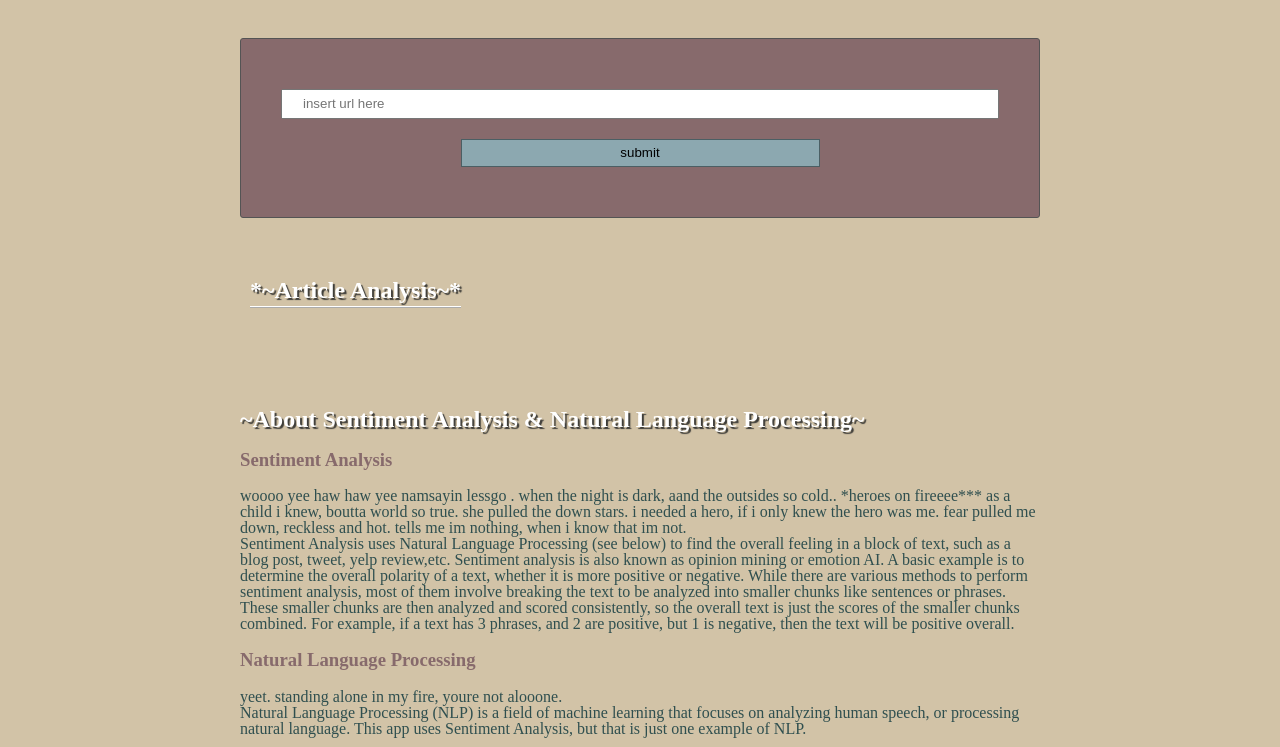
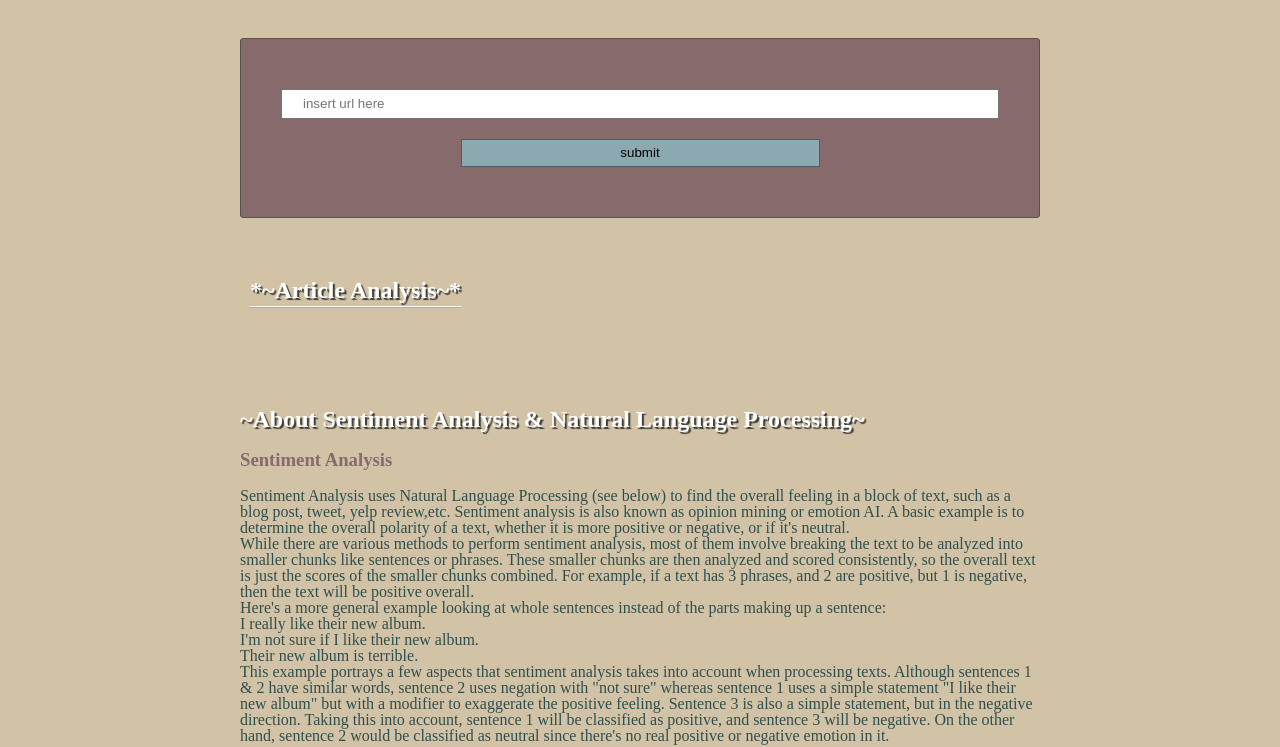
Before and after one commit to jhersheyy/heroku_newseval, a website built with webpack: page src/client/views/index.html in a window 1280 px wide. Shown: the part 80-827 px from the top of the page. Built offline with nearby package versions, Linux system fonts and the light colour scheme.

Commit message:
finished sentiment analysis explanation on index page

```diff
--- a/src/client/views/index.html
+++ b/src/client/views/index.html
@@ -43,19 +43,38 @@
                 <h2 class="prettytext">~About Sentiment Analysis & Natural Language Processing~</h2>
                 <h3>Sentiment Analysis</h3>
                 <article>
-                woooo yee haw haw yee namsayin lessgo . when the night is dark, aand the outsides so cold.. *heroes on fireeee*** as a child i knew, boutta world so true. she pulled the down stars. i needed a hero, if i only knew the hero was me. fear pulled me down, reckless and hot. tells me im nothing, when i know that im not.
                 <p>
                     Sentiment Analysis uses Natural Language Processing (see below) to find
                     the overall feeling in a block of text, such as a blog post, tweet,
                     yelp review,etc. Sentiment analysis is also known as opinion mining or
                     emotion AI. A basic example is to determine the overall polarity of a text,
-                    whether it is more positive or negative. While there are various methods to
-                    perform sentiment analysis, most of them involve breaking the text to be
+                    whether it is more positive or negative, or if it's neutral.
+                </p>
+                <p>
+                    While there are various methods to perform sentiment analysis,
+                    most of them involve breaking the text to be
                     analyzed into smaller chunks like sentences or phrases. These smaller chunks
                     are then analyzed and scored consistently, so the overall text is just the
                     scores of the smaller chunks combined. For example, if a text has 3 phrases,
                     and 2 are positive, but 1 is negative, then the text will be positive overall.
-
+                </p>
+                <p>
+                    Here's a more general example looking at whole sentences instead of the
+                    parts making up a sentence:
+                    <ol>
+                        <li> I really like their new album.</li>
+                        <li> I'm not sure if I like their new album.</li>
+                        <li> Their new album is terrible.</li>
+                    </ol>
+                    This example portrays a few aspects that sentiment analysis takes into account
+                    when processing texts. Although sentences 1 & 2 have similar words, sentence 2
+                    uses <strong>negation</strong> with "not sure" whereas sentence 1 uses a
+                    <strong>simple statement </strong> "I like their new album" but with a
+                    <strong>modifier</strong> to exaggerate the positive feeling. Sentence 3 is also
+                    a simple statement, but in the negative direction. Taking this into account,
+                    sentence 1 will be classified as positive, and sentence 3 will be negative.
+                    On the other hand, sentence 2 would be classified as neutral since there's no
+                    real positive or negative emotion in it.
                 </p>
                 </article>
                 <h3>Natural Language Processing</h3>
```
Also changed, not shown: src/client/pics/mashable.png.
